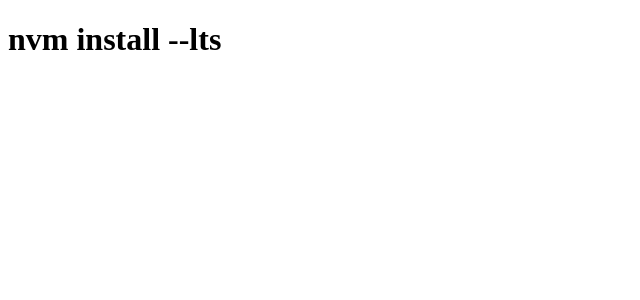
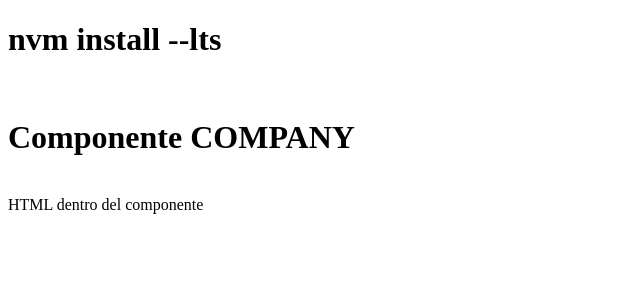
Before and after one commit to jabreu2022/restAPI, an Angular app in the folder frontEnd/: page / in a window 1280 px wide. Shown: the top 300 px of the page, without its empty margins (0-640 px from the left). Built offline with nearby package versions, Linux system fonts and the light colour scheme.

Commit message:
20220912

```diff
--- a/frontEnd/src/app/app.component.html
+++ b/frontEnd/src/app/app.component.html
@@ -2,6 +2,17 @@
   {{title}}
 </title>
 
-<h1>
-  nvm install --lts
-</h1>
+<span>
+  <h1>
+    nvm install --lts
+  </h1>
+</span>
+
+<div>
+  <br>
+  <h1>
+    Componente COMPANY
+  </h1>
+  <br>
+  <app-company></app-company>
+</div>
--- a/frontEnd/src/app/app.module.ts
+++ b/frontEnd/src/app/app.module.ts
@@ -2,11 +2,13 @@
 import { BrowserModule } from '@angular/platform-browser';
 
 import { AppComponent } from './app.component';
+import { CompanyComponent } from './company/company.component';
 
 @NgModule({
   declarations: [
-    AppComponent
-  ],
+    AppComponent,
+    CompanyComponent
+   ],
   imports: [
     BrowserModule
   ],
--- /dev/null
+++ b/frontEnd/src/app/company/company.component.html
@@ -0,0 +1,5 @@
+<div>
+  <span>
+    HTML dentro del componente
+  </span>
+</div>
--- /dev/null
+++ b/frontEnd/src/app/company/company.component.ts
@@ -0,0 +1,16 @@
+import { Component, OnInit } from '@angular/core';
+
+@Component({
+  selector: 'app-company',
+  templateUrl: './company.component.html',
+  styleUrls: ['./company.component.css']
+})
+
+export class CompanyComponent implements OnInit {
+
+  constructor() { }
+
+  ngOnInit() {
+  }
+
+}
```
Also changed, not shown: frontEnd/src/app/company/company.component.css (added), 1 other file (tests, documents, lock files or other folders).
